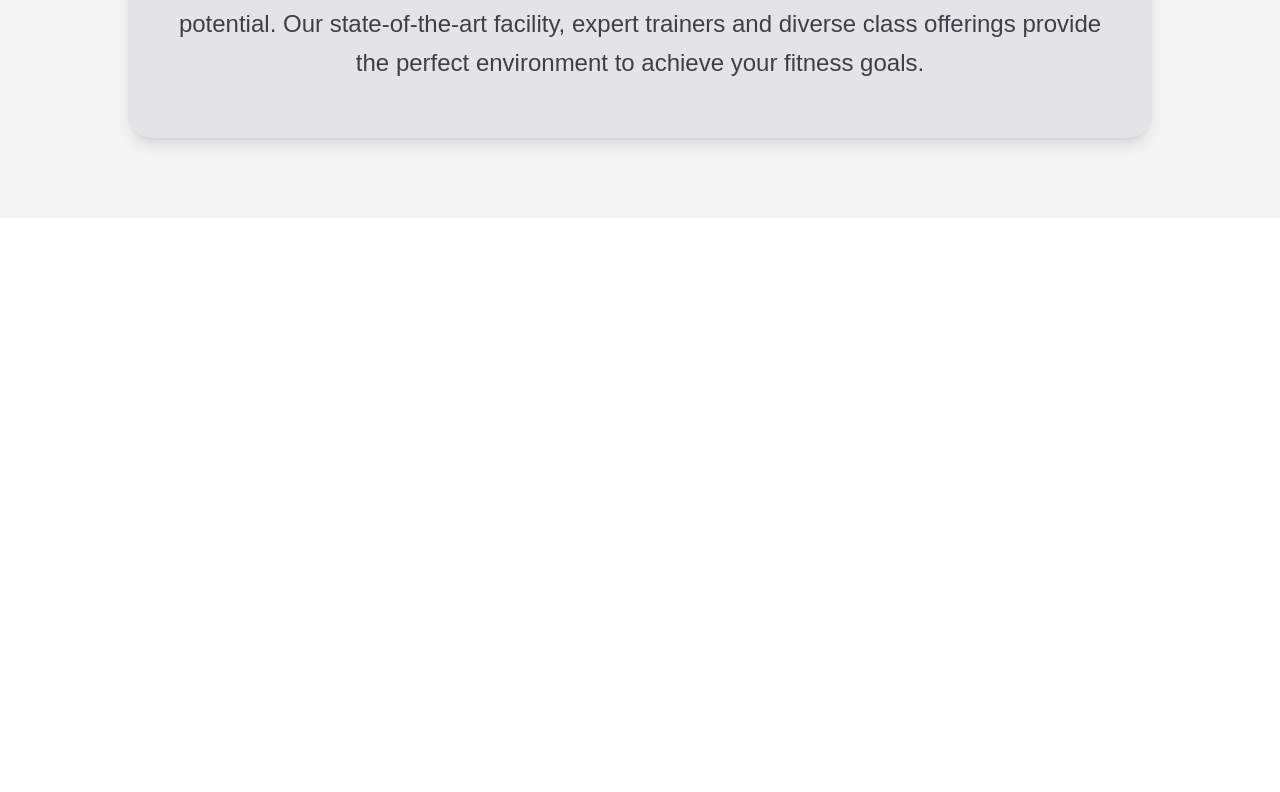
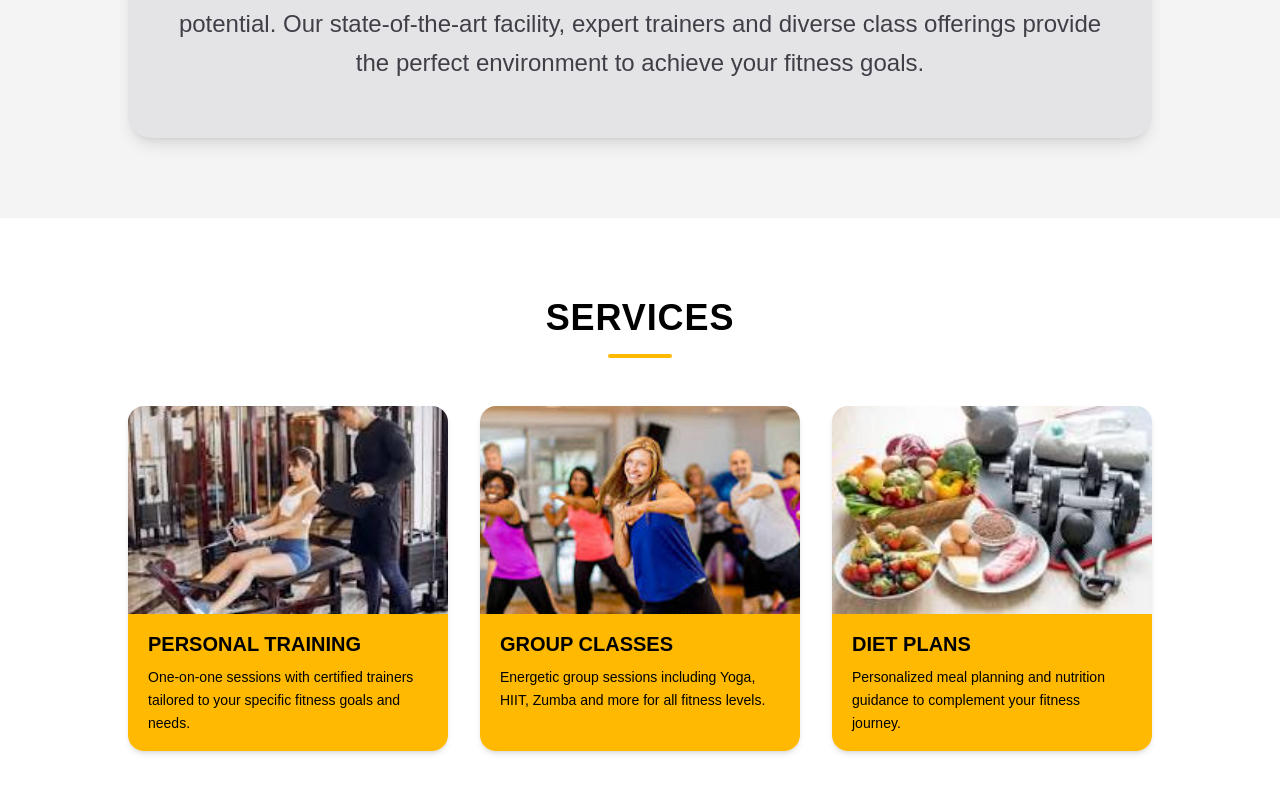
Before and after one commit to dilusha-ola/Gym-website-Fitcore, a Next.js app: page / in a window 1280 px wide. Shown: the part 1354-2146 px from the top of the page. Before the commit the page ends 1572 px from the top, so only its background shows below. Built offline with nearby package versions, Linux system fonts and the light colour scheme.

Commit message:
Added the three serives to the service section.

```diff
--- a/app/page.tsx
+++ b/app/page.tsx
@@ -1,4 +1,26 @@
 import Image from "next/image";
+import ServiceCard from "./components/ServiceCard";
+
+const services = [
+  {
+    path: "/Personal-training.jpg",
+    title: "Personal Training",
+    description:
+      "One-on-one sessions with certified trainers tailored to your specific fitness goals and needs.",
+  },
+  {
+    path: "/group-class.jpg",
+    title: "Group Classes",
+    description:
+      "Energetic group sessions including Yoga, HIIT, Zumba and more for all fitness levels.",
+  },
+  {
+    path: "/diet-plan.jpg",
+    title: "Diet Plans",
+    description:
+      "Personalized meal planning and nutrition guidance to complement your fitness journey.",
+  },
+];
 
 export default function Home() {
   return (
@@ -64,6 +86,26 @@ export default function Home() {
           </p>
         </div>
       </section>
+
+      {/* Services Section */}
+      <section className="bg-white py-20 px-6">
+        <div className="max-w-5xl mx-auto">
+          <h2 className="text-4xl font-extrabold text-black uppercase tracking-wide text-center mb-4">
+            Services
+          </h2>
+          <div className="w-16 h-1 bg-amber-400 mx-auto mb-12 rounded-full" />
+          <div className="grid grid-cols-1 md:grid-cols-3 gap-8">
+            {services.map((service) => (
+              <ServiceCard
+                key={service.title}
+                path={service.path}
+                title={service.title}
+                description={service.description}
+              />
+            ))}
+          </div>
+        </div>
+      </section>
     </main>
   );
 }
```
